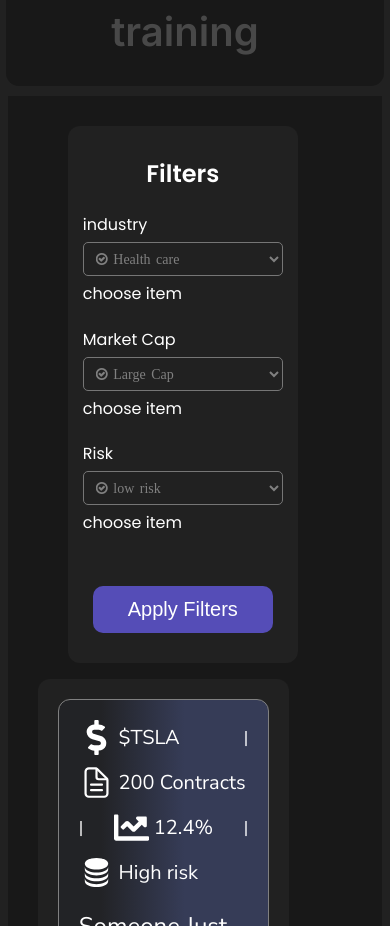
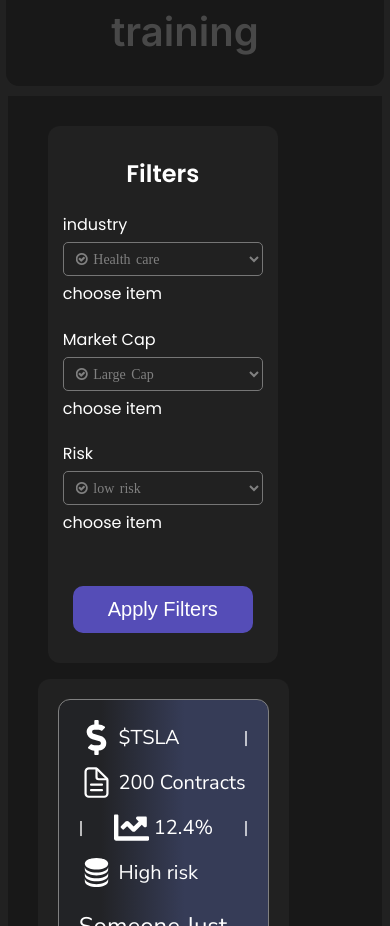
Before and after one commit to mahmoud-mohamed01/UITask, a React (Create React App) app: page / in a window 390 px wide. Shown: the part 920-1846 px from the top of the page. Built offline with nearby package versions, Linux system fonts and the light colour scheme.

Commit message:
Update Alerts.css

```diff
--- a/src/Pages/Alerts/Alerts.css
+++ b/src/Pages/Alerts/Alerts.css
@@ -119,6 +119,6 @@
     display: none;
   }
   .filters {
-    margin-left: 30px;
+    margin-left: 10px;
   }
 }
```
